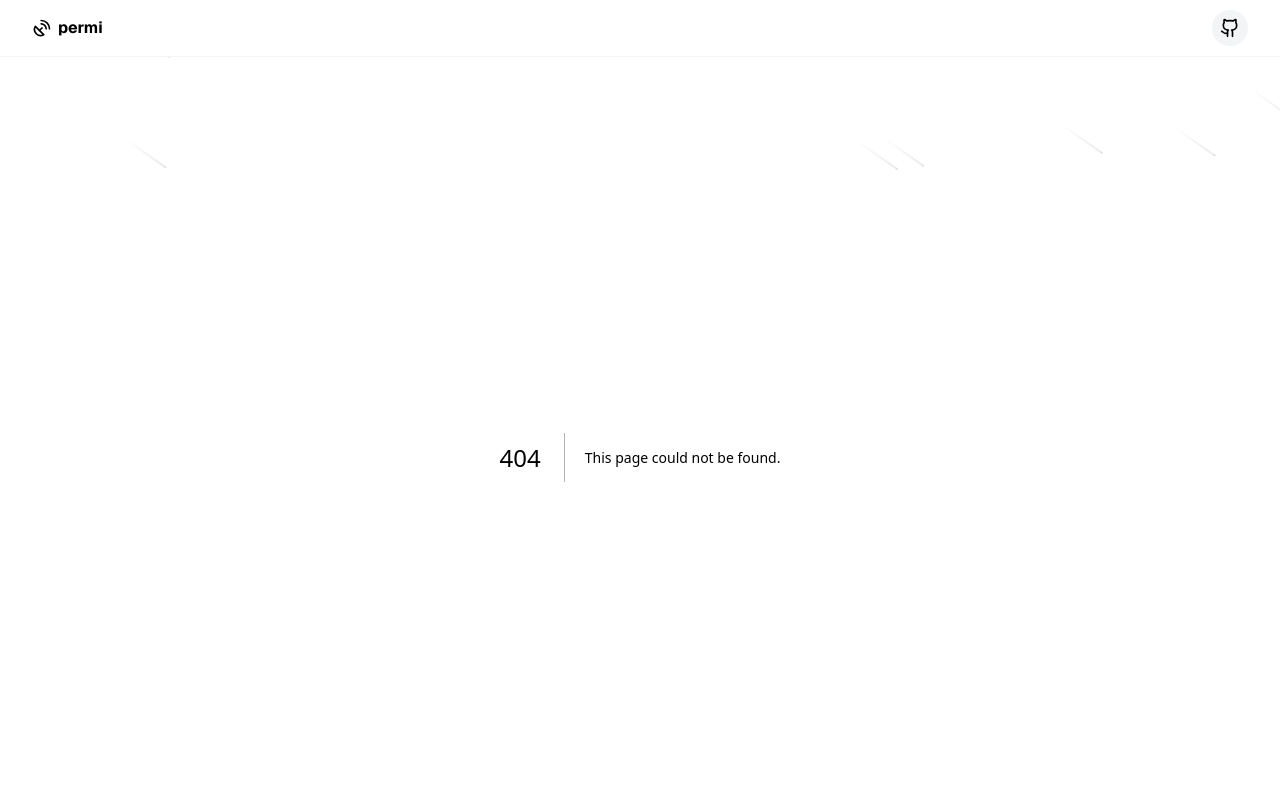
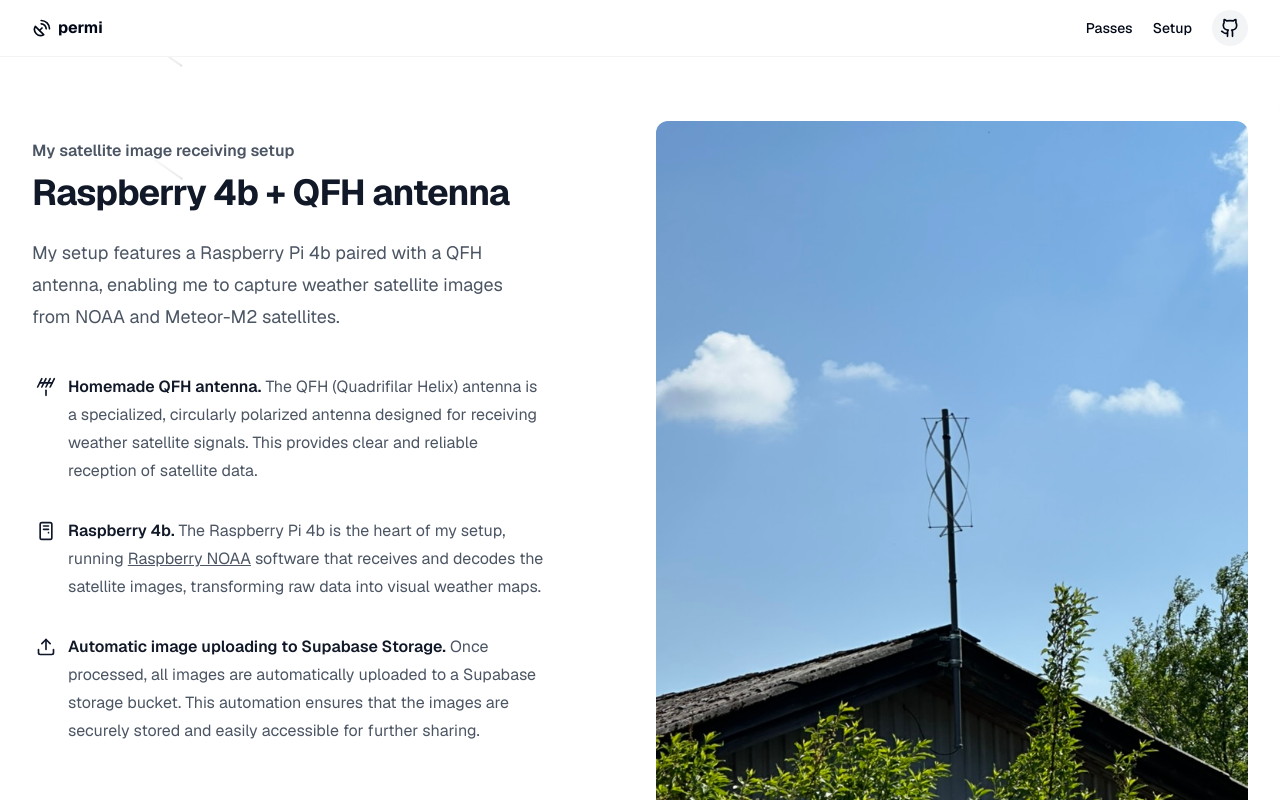
Before and after one commit to perhp/permi, a Next.js app: page /setup in a window 1280 px wide. Before the commit this address had no page. Shown: the top 800 px of the page. Built offline with nearby package versions, Linux system fonts and the light colour scheme.

Commit message:
feat: add setup page

```diff
--- a/app/_components/layout/header.tsx
+++ b/app/_components/layout/header.tsx
@@ -11,6 +11,12 @@ export default function Header() {
         </Link>
         <nav>
           <ul className="flex gap-5 items-center">
+            <NavLink href="/" className="font-medium text-sm">
+              Passes
+            </NavLink>
+            <NavLink href="/setup" className="font-medium text-sm">
+              Setup
+            </NavLink>
             <NavLink href="https://github.com/perhp/permi" target="_blank" className="bg-gray-100 hover:bg-gray-100/75 p-2 rounded-full">
               <Github className="w-5 h-5" />
             </NavLink>
--- /dev/null
+++ b/app/setup/_components/feature.tsx
@@ -0,0 +1,25 @@
+type FeatureProps = {
+  children: React.ReactNode;
+};
+
+const Feature = ({ children }: FeatureProps) => {
+  return <div className="relative pl-9">{children}</div>;
+};
+
+type FeatureTitleProps = {
+  children: React.ReactNode;
+};
+
+const FeatureTitle = ({ children }: FeatureTitleProps) => {
+  return <dt className="inline font-semibold text-gray-900 mr-1">{children}</dt>;
+};
+
+type FeatureContentProps = {
+  children: React.ReactNode;
+};
+
+const FeatureContent = ({ children }: FeatureContentProps) => {
+  return <dd className="inline">{children}</dd>;
+};
+
+export { Feature, FeatureContent, FeatureTitle };
--- /dev/null
+++ b/app/setup/page.tsx
@@ -0,0 +1,92 @@
+import { LockClosedIcon } from "@radix-ui/react-icons";
+import { AntennaIcon, PcCase, ServerIcon, UploadIcon } from "lucide-react";
+import { Metadata } from "next";
+import { Feature, FeatureContent, FeatureTitle } from "./_components/feature";
+
+const features = [
+  {
+    name: "Homemade QFH antenna.",
+    description:
+      "The QFH antenna is a type of antenna that is used to receive weather satellite signals. It is circularly polarized and has a low noise floor.",
+    icon: UploadIcon,
+  },
+  {
+    name: "Raspberry 4b",
+    description: "I have a raspberry pi 4b that runs the software to receive and decode the satellite images.",
+    icon: LockClosedIcon,
+  },
+  {
+    name: "Automatic image uploading to supabase storage.",
+    description: "All processed images are automatically uploaded to a supabase storage bucket.",
+    icon: ServerIcon,
+  },
+];
+
+export const metadata: Metadata = {
+  title: "My setup | permi",
+};
+
+export default async function Page() {
+  return (
+    <main className="container py-16">
+      <div className="grid grid-cols-1 gap-x-8 gap-y-16 sm:gap-y-20 lg:grid-cols-2 lg:items-start">
+        <div className="px-6 lg:px-0 lg:pr-4 lg:pt-4">
+          <div className="mx-auto max-w-2xl lg:mx-0 lg:max-w-lg">
+            <h2 className="text-base font-semibold leading-7 text-gray-600">My satellite image receiving setup</h2>
+            <p className="mt-2 text-3xl font-bold tracking-tight text-gray-900 sm:text-4xl">Raspberry 4b + QFH antenna</p>
+            <p className="mt-6 text-lg leading-8 text-gray-600">
+              My setup features a Raspberry Pi 4b paired with a QFH antenna, enabling me to capture weather satellite images from NOAA and
+              Meteor-M2 satellites.
+            </p>
+            <dl className="mt-10 max-w-xl space-y-8 text-base leading-7 text-gray-600 lg:max-w-none">
+              <Feature>
+                <FeatureTitle>
+                  <AntennaIcon className="absolute top-1 left-1 w-5 h-5 mr-2 text-primary" />
+                  Homemade QFH antenna.
+                </FeatureTitle>
+                <FeatureContent>
+                  The QFH (Quadrifilar Helix) antenna is a specialized, circularly polarized antenna designed for receiving weather
+                  satellite signals. This provides clear and reliable reception of satellite data.
+                </FeatureContent>
+              </Feature>
+              <Feature>
+                <FeatureTitle>
+                  <PcCase className="absolute top-1 left-1 w-5 h-5 mr-2 text-primary" />
+                  Raspberry 4b.
+                </FeatureTitle>
+                <FeatureContent>
+                  The Raspberry Pi 4b is the heart of my setup, running{" "}
+                  <a href="https://github.com/jekhokie/raspberry-noaa-v2" target="_blank" className="underline">
+                    Raspberry NOAA
+                  </a>{" "}
+                  software that receives and decodes the satellite images, transforming raw data into visual weather maps.
+                </FeatureContent>
+              </Feature>
+              <Feature>
+                <FeatureTitle>
+                  <UploadIcon className="absolute top-1 left-1 w-5 h-5 mr-2 text-primary" />
+                  Automatic image uploading to Supabase Storage.
+                </FeatureTitle>
+                <FeatureContent>
+                  Once processed, all images are automatically uploaded to a Supabase storage bucket. This automation ensures that the
+                  images are securely stored and easily accessible for further sharing.
+                </FeatureContent>
+              </Feature>
+            </dl>
+          </div>
+        </div>
+        <div className="sm:px-6 lg:px-0">
+          <div className="mx-auto max-w-2xl sm:mx-0 sm:max-w-none">
+            <img
+              src="/images/setup/qfh.jpeg"
+              alt="A QFH antenna installed on a roof"
+              width={2432}
+              height={1442}
+              className="w-full rounded-xl"
+            />
+          </div>
+        </div>
+      </div>
+    </main>
+  );
+}
```
Also changed, not shown: public/images/setup/qfh.jpeg (renamed from public/setup/qfh.jpeg).
